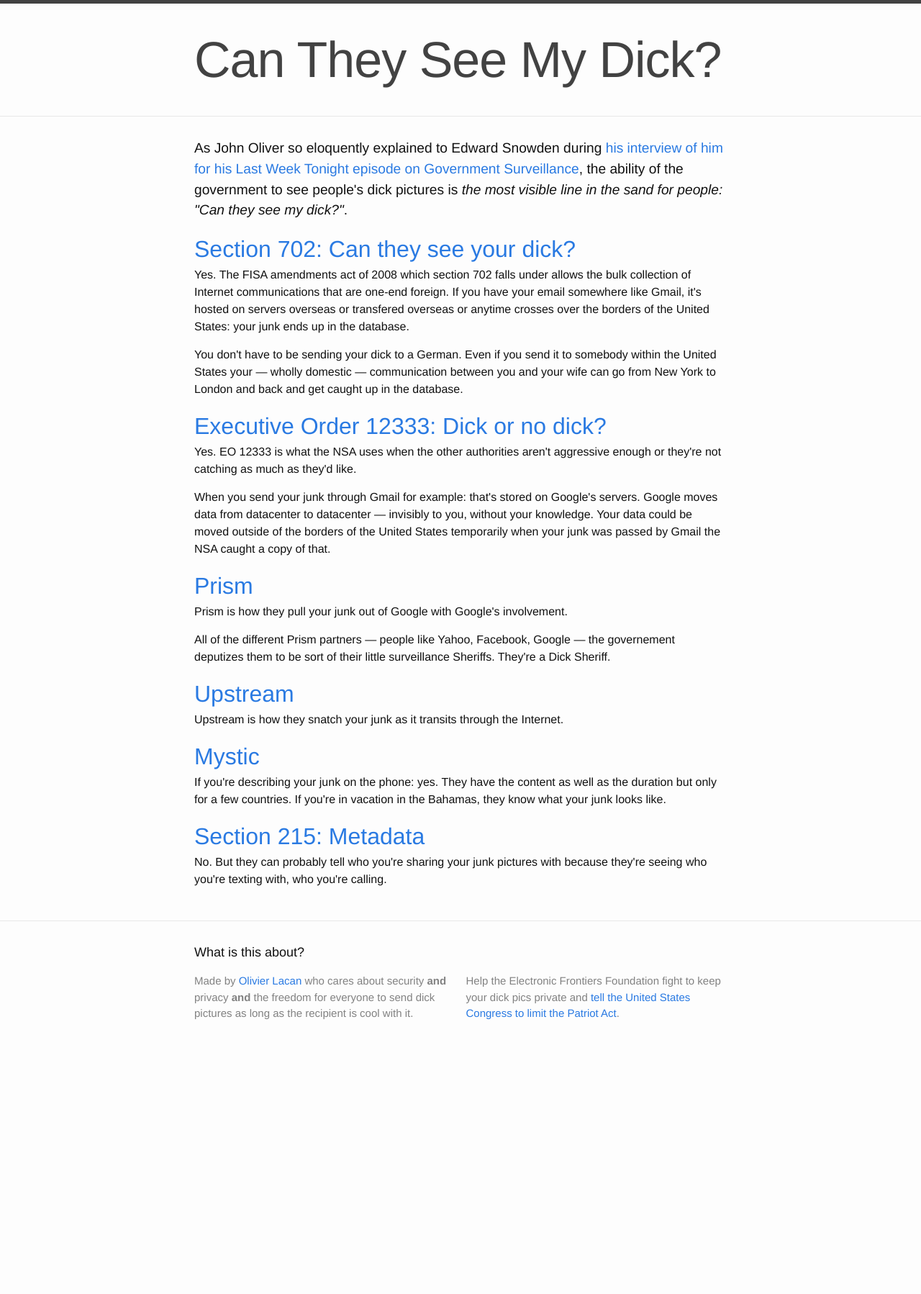
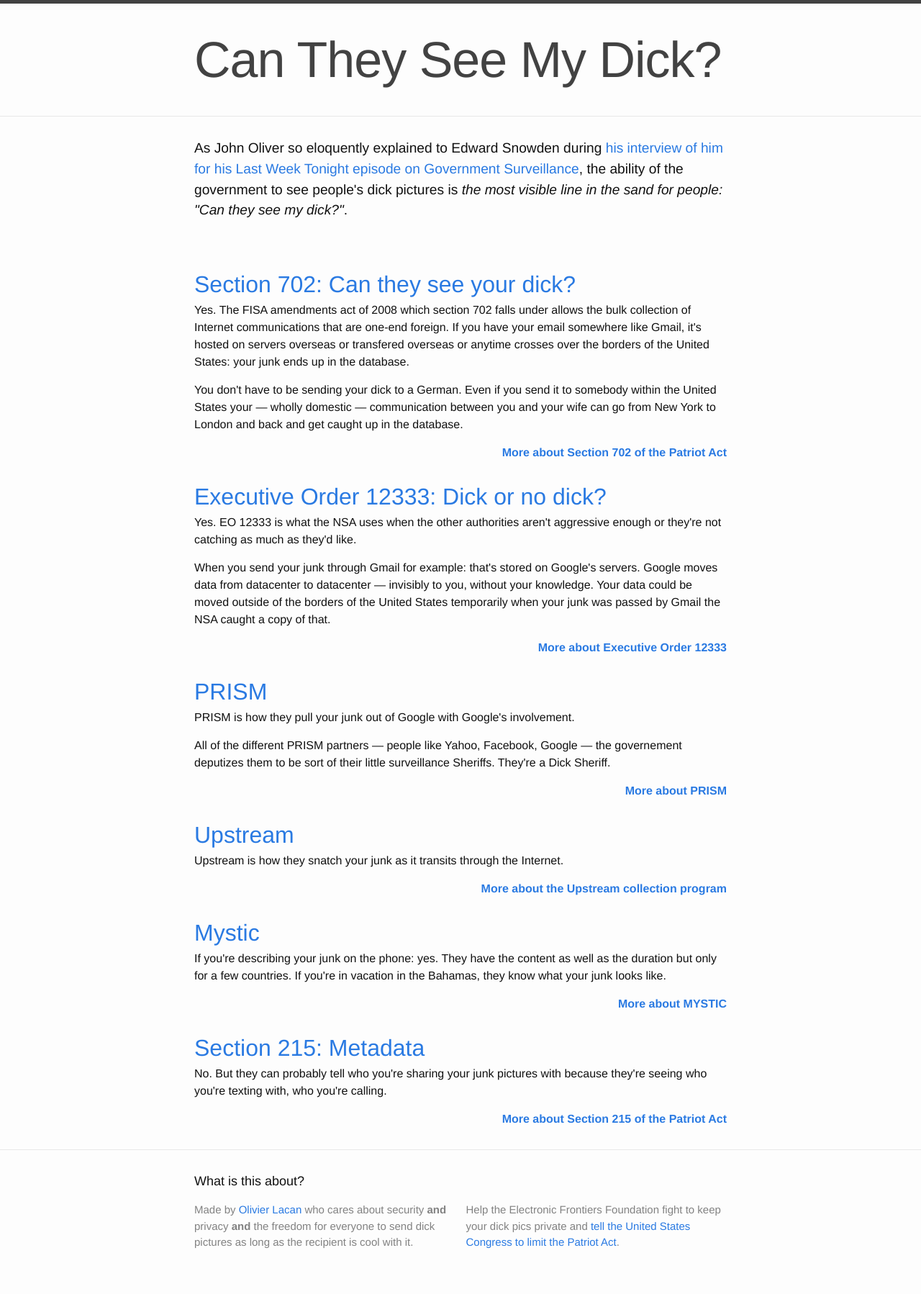
Before and after one commit to olivierlacan/can-they-see-my-dick, a Jekyll site: the page built from index.html, in a window 1280 px wide. Shown: the whole page at 72% size. Built offline with Jekyll 4.4.1, drawn with Linux system fonts in a browser that asks for light colours; before the commit the page ends 1480 px from its top, so only the background shows below that.

Commit message:
Add links to further info on each program

```diff
--- a/_layouts/default.html
+++ b/_layouts/default.html
@@ -19,6 +19,8 @@
             </p>
 
             <p>You don't have to be sending your dick to a German. Even if you send it to somebody within the United States your — wholly domestic — communication between you and your wife can go from New York to London and back and get caught up in the database.</p>
+
+            <a href="https://www.eff.org/deeplinks/2014/05/way-nsa-uses-section-702-deeply-troubling-heres-why"class="more">More about Section 702 of the Patriot Act</a>
           </dd>
 
           <dt><a name="executive-order-12333"></a><a href="#executive-order-12333">Executive Order 12333: Dick or no dick?</a></dt>
@@ -26,27 +28,37 @@
             <p>Yes. EO 12333 is what the NSA uses when the other authorities aren't aggressive enough or they're not catching as much as they'd like.</p>
 
             <p>When you send your junk through Gmail for example: that's stored on Google's servers. Google moves data from datacenter to datacenter — invisibly to you, without your knowledge. Your data could be moved outside of the borders of the United States temporarily when your junk was passed by Gmail the NSA caught a copy of that.</p>
+
+            <a href="https://www.eff.org/deeplinks/2014/06/primer-executive-order-12333-mass-surveillance-starlet" class="more">More about Executive Order 12333</a>
           </dd>
 
-          <dt><a name="prism"></a><a href="#prism">Prism</a></dt>
+          <dt><a name="PRISM"></a><a href="#PRISM">PRISM</a></dt>
           <dd>
-            <p>Prism is how they pull your junk out of Google with Google's involvement.</p>
-            <p>All of the different Prism partners — people like Yahoo, Facebook, Google — the governement deputizes them to be sort of their little surveillance Sheriffs. They're a Dick Sheriff.</p>
+            <p>PRISM is how they pull your junk out of Google with Google's involvement.</p>
+            <p>All of the different PRISM partners — people like Yahoo, Facebook, Google — the governement deputizes them to be sort of their little surveillance Sheriffs. They're a Dick Sheriff.</p>
+
+            <a href="http://en.wikipedia.org/wiki/PRISM_%28surveillance_program%29" class="more">More about PRISM</a>
           </dd>
 
           <dt><a name="upstream"></a><a href="#upstream">Upstream</a></dt>
           <dd>
             <p>Upstream is how they snatch your junk as it transits through the Internet.</p>
+
+            <a href="http://en.wikipedia.org/wiki/Upstream_collection" class="more">More about the Upstream collection program</a>
           </dd>
 
           <dt><a name="mystic"></a><a href="#mystic">Mystic</a></dt>
           <dd>
             <p>If you're describing your junk on the phone: yes. They have the content as well as the duration but only for a few countries. If you're in vacation in the Bahamas, they know what your junk looks like.</p>
+
+            <a href="http://en.wikipedia.org/wiki/MYSTIC_%28surveillance_program%29" class="more">More about MYSTIC</a>
           </dd>
 
           <dt><a name="section-215"></a><a href="#section-215">Section 215: Metadata</a></dt>
           <dl>
             <p>No. But they can probably tell who you're sharing your junk pictures with because they're seeing who you're texting with, who you're calling. </p>
+
+            <a href="https://www.eff.org/deeplinks/2015/01/section-215-patriot-act-expires-june-congress-ready" class="more">More about Section 215 of the Patriot Act</a>
           </dl>
         </dl>
       </div>
--- a/_sass/_base.scss
+++ b/_sass/_base.scss
@@ -204,9 +204,16 @@ pre {
 }
 
 dt {
+  clear: both;
   font-size: 2em;
+  margin-top: 2em;
 }
 
 .intro {
   font-size: 1.2em;
 }
+
+.more {
+  float: right;
+  font-weight: bold;
+}
```
